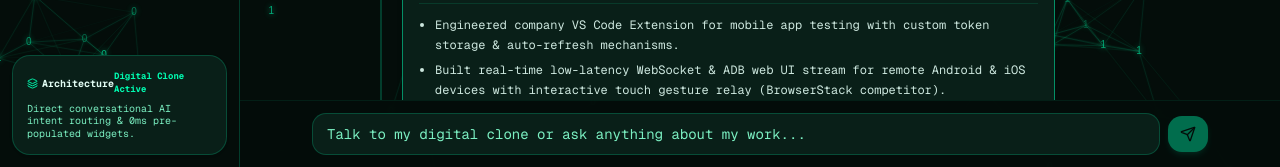
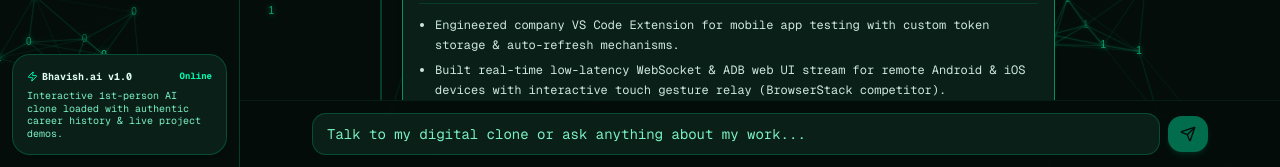
Before and after one commit to Bhavish77/portfolio, a Next.js app: page / in a window 1280 px wide. Shown: the part 633-800 px from the top of the page. Built offline with nearby package versions, Linux system fonts and the light colour scheme.

Commit message:
change copy

```diff
--- a/src/components/ChatConsole.tsx
+++ b/src/components/ChatConsole.tsx
@@ -472,12 +472,12 @@ export default function ChatConsole() {
           <div className="p-3.5 rounded-2xl bg-card border border-border space-y-1.5 text-[10px] font-mono text-muted-foreground shadow-sm">
             <div className="flex items-center justify-between text-foreground font-bold">
               <span className="flex items-center gap-1">
-                <Layers size={11} className="text-primary" /> Architecture
+                <Zap size={11} className="text-primary" /> Bhavish.ai v1.0
               </span>
-              <span className="text-primary font-mono text-[9px] font-bold">Digital Clone Active</span>
+              <span className="text-primary font-mono text-[9px] font-bold">Online</span>
             </div>
             <p className="leading-tight text-[10px] text-muted-foreground">
-              Direct conversational AI intent routing & 0ms pre-populated widgets.
+              Interactive 1st-person AI clone loaded with authentic career history &amp; live project demos.
             </p>
           </div>
         </aside>
```
